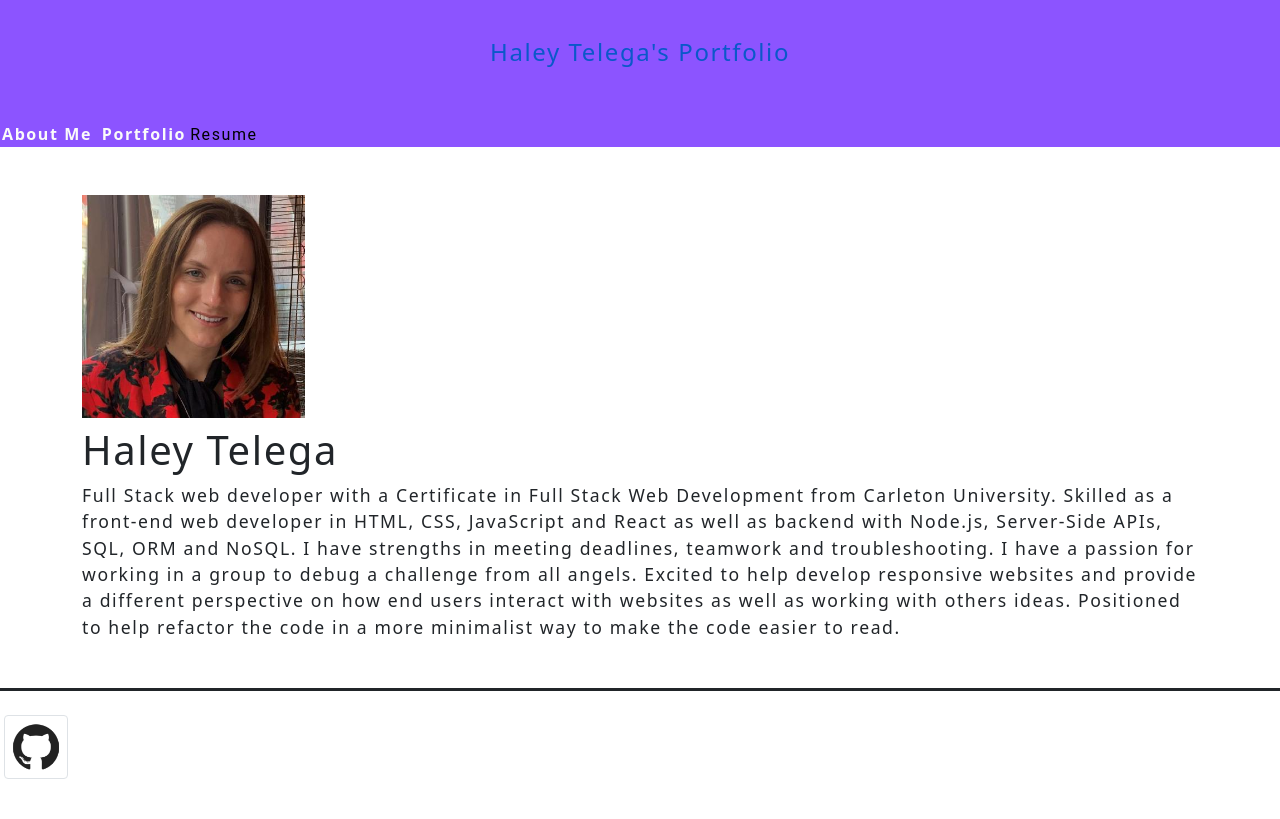
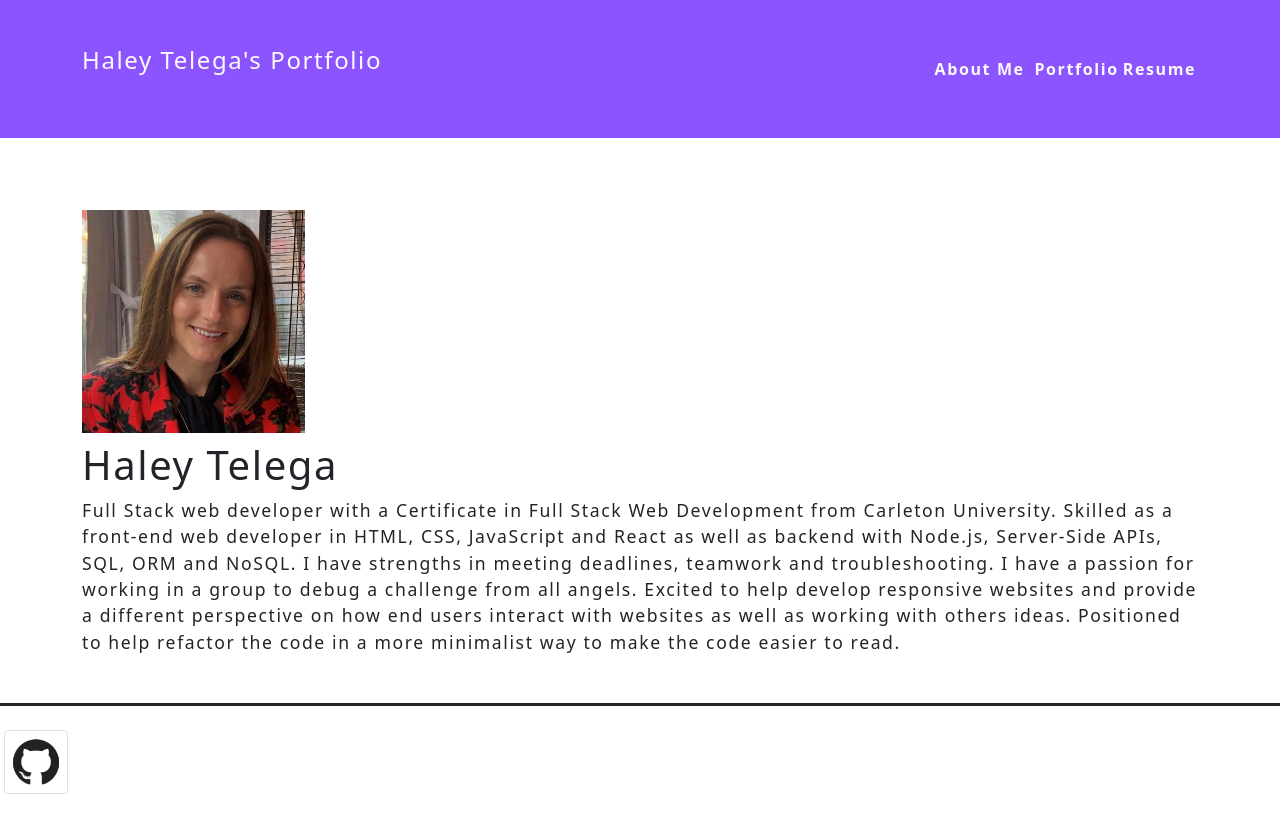
Before and after one commit to haleytelega/portfolio, a React (Create React App) app: page /About in a window 1280 px wide. Built offline with nearby package versions, Linux system fonts and the light colour scheme.

Commit message:
header is looking better

```diff
--- a/src/components/Header/index.jsx
+++ b/src/components/Header/index.jsx
@@ -4,9 +4,10 @@ import pdf from '../../Resume.pdf'
 
 function Header() {
     return (
-    <header>
+    <header className="mb-4 py-2 flex-row align-center">
+        <div className="container flex-row justify-space-between-lg justify-center align-center">
         <h2>
-        <a href="/">
+            <a href="/About">
                 <h4 className="header">Haley Telega's Portfolio</h4>
             </a>
         </h2>
@@ -17,6 +18,7 @@ function Header() {
             Resume
             </a>
         </nav>
+        </div>
     </header>
     );
 }
--- a/src/components/ProjectNames/index.jsx
+++ b/src/components/ProjectNames/index.jsx
@@ -5,7 +5,7 @@ function ProjectNames( item ) {
     const { img, i, category, link } = item;
     return (
         <>
-        <div className="portfolio_container flex-row">
+        <div className="portfolio_container">
             <div className="portfolio_container-info">
                 <a className="portfolio_container-name" href={link} target="_blank" rel="noreferrer">{img.name}</a>
             </div>
--- a/src/index.css
+++ b/src/index.css
@@ -55,6 +55,7 @@ h3 {
 
 h4 {
   font-size: 1.5rem;
+  margin: 5px 0;
 }
 
 h4:hover {
@@ -82,9 +83,7 @@ a {
 
 .resume {
   text-decoration: none;
-  font-family: 'Roboto', sans-serif;
-  font-weight: normal;
-  color: var(--dark);
+  color: var(--light);
 }
 
 a:hover {
@@ -171,7 +170,7 @@ li {
 
 nav a:hover {
   text-decoration: none;
-  color:  var(--primary);
+  color:  var(--dark);
 }
 
 nav li {
@@ -198,10 +197,44 @@ textarea {
   margin-right: auto;
 }
 
+.flex-column {
+  display: flex;
+  flex-direction: column;
+  flex-wrap: wrap;
+}
+
+.justify-flex-start {
+  justify-content: flex-start;
+}
+
+.justify-flex-end {
+  justify-content: flex-end;
+}
+
+.justify-center {
+  justify-content: center;
+}
+
+.align-end {
+  align-items: flex-end;
+}
+
+.align-center {
+  align-items: center;
+}
+
+.justify-space-between-lg {
+  justify-content: space-between;
+}
+
+.min-100-vh {
+  min-height: 100vh;
+}
+
+
 .flex-row {
   display: flex;
   flex-wrap: wrap;
-  position: relative;
 }
 
 .hover {
```
Lines whose indentation alone changed are shown as unchanged.
